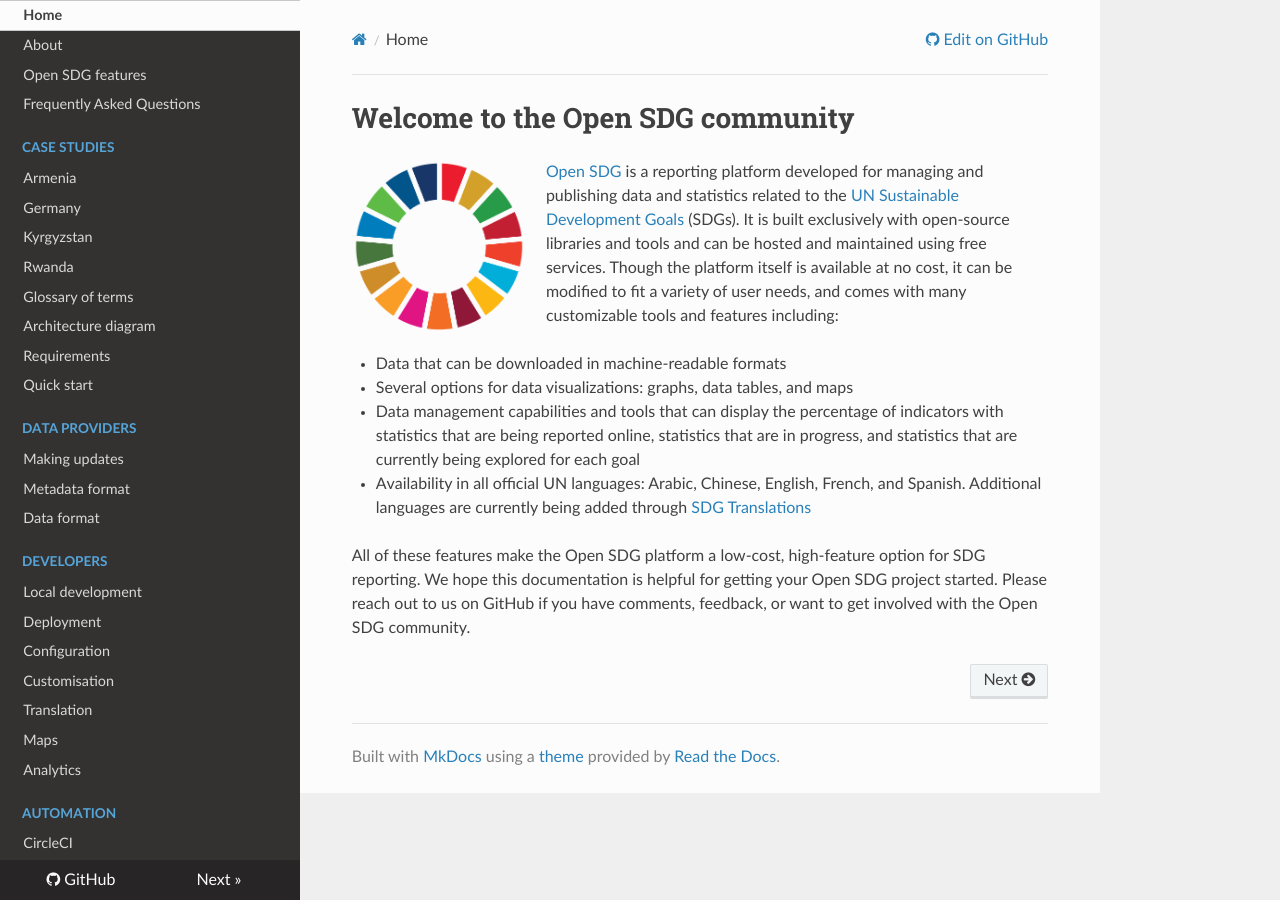
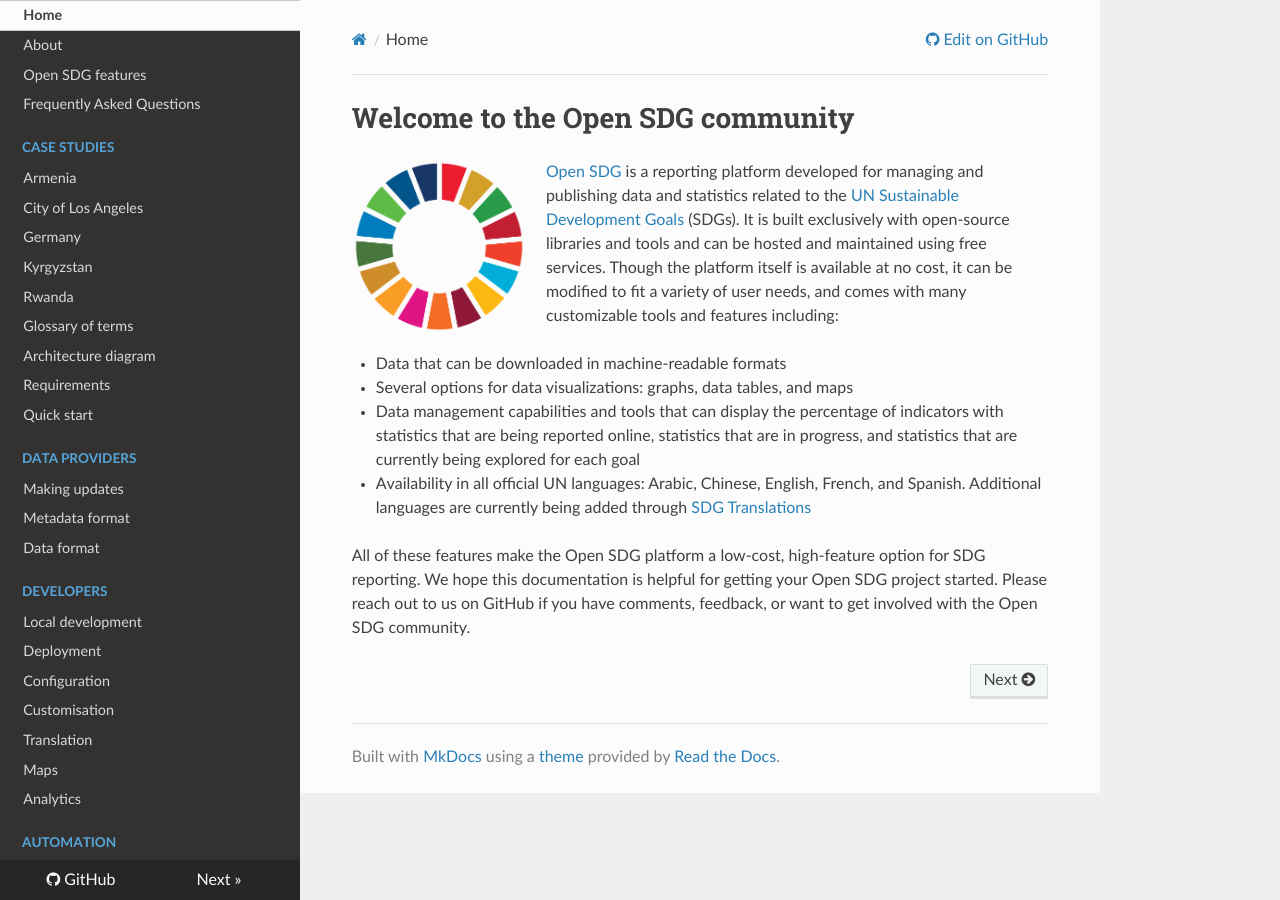
Before and after one commit to open-sdg/open-sdg, an MkDocs documentation site: the page built from docs/index.md, in a window 1280 px wide. Built offline with MkDocs 1.6.1, drawn with Linux system fonts in a browser that asks for light colours; nearby versions of some CDN libraries; old or Windows-style settings are respelled for this version of MkDocs.

Commit message:
Add menu item for LA case study

```diff
--- a/mkdocs.yml
+++ b/mkdocs.yml
@@ -19,6 +19,7 @@
     - Frequently Asked Questions: faq.md
     - Case studies:
       - Armenia: case-studies/armenia.md
+      - City of Los Angeles: case-studies/cityoflosangeles.md
       - Germany: case-studies/germany.md
       - Kyrgyzstan: case-studies/kyrgyzstan.md
       - Rwanda: case-studies/rwanda.md
```
